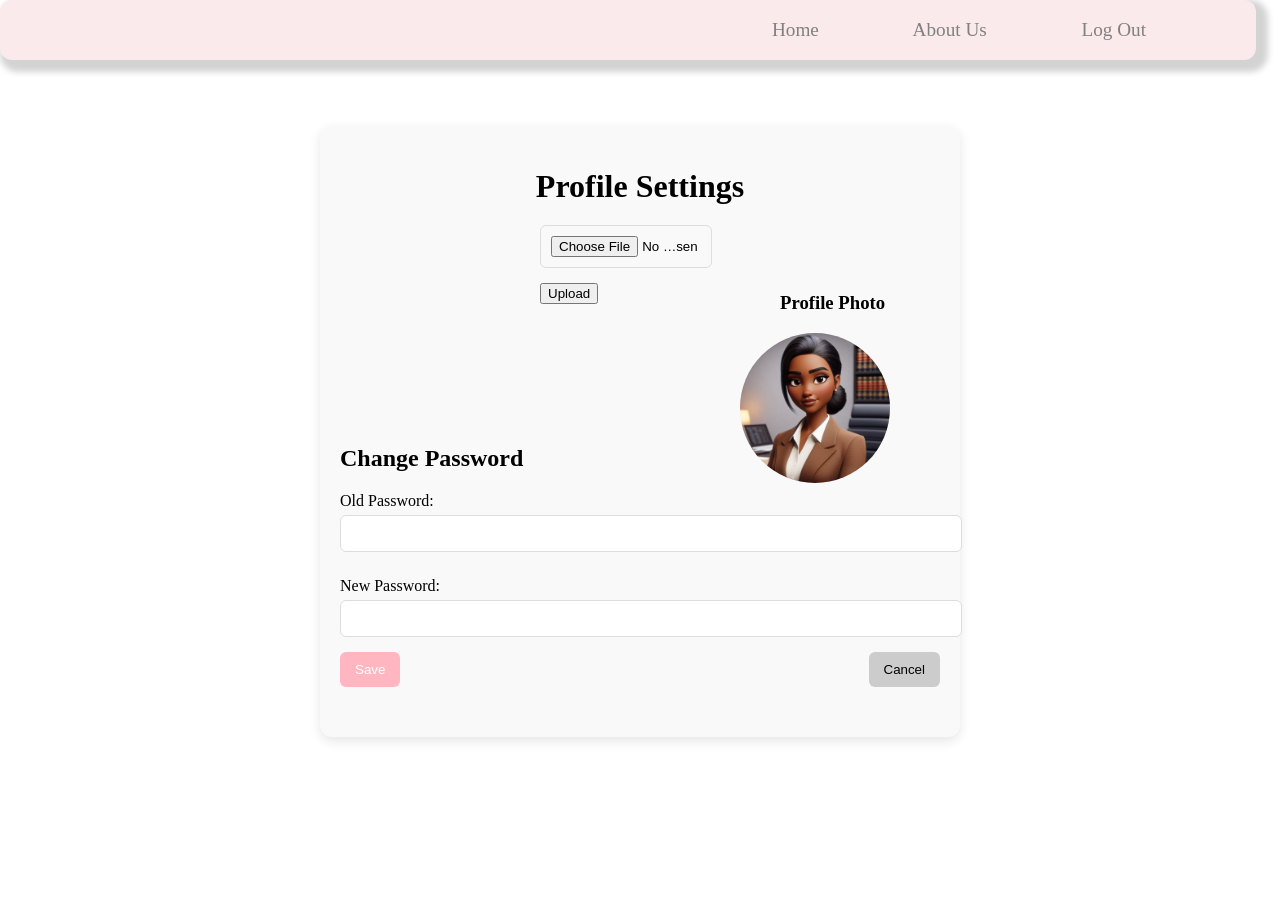
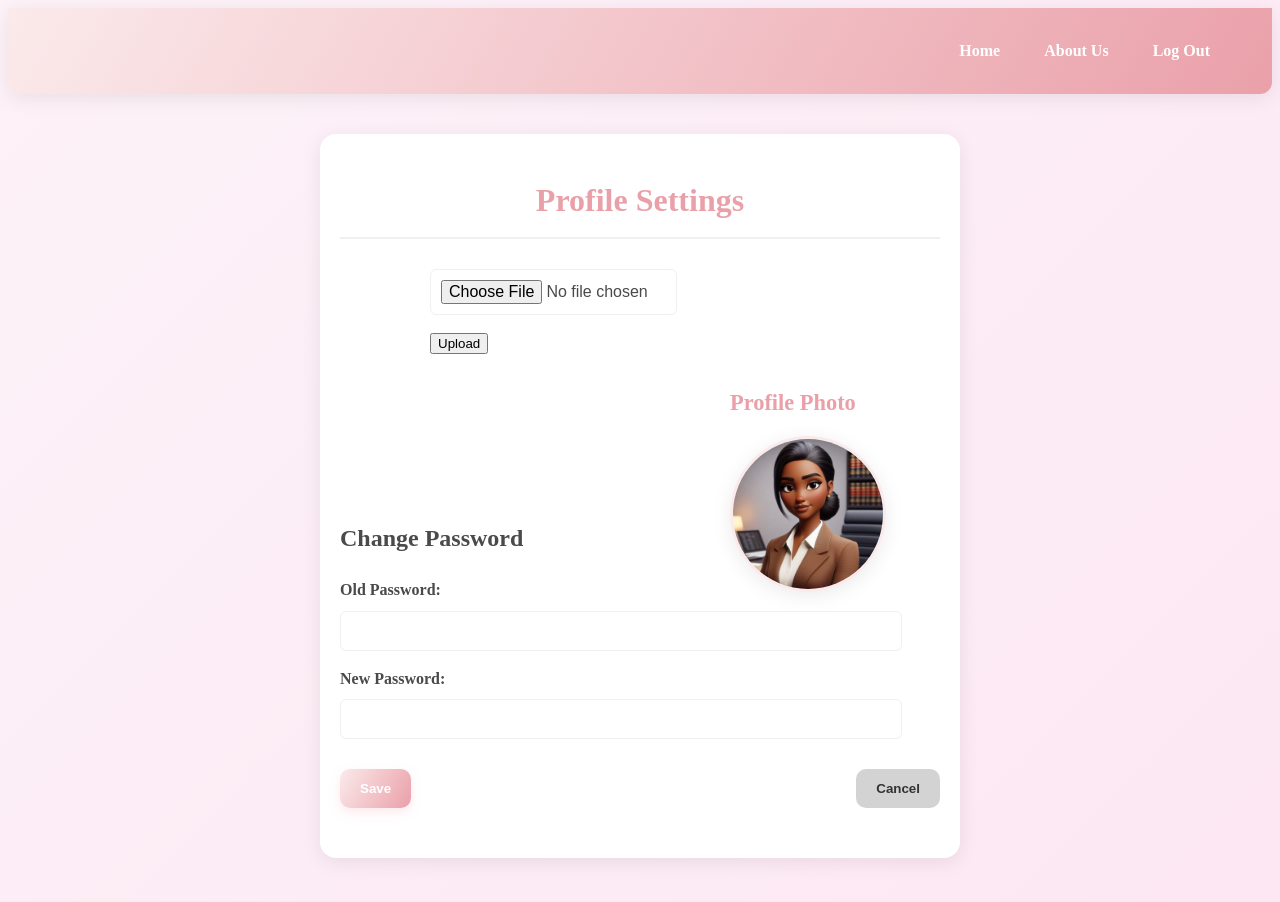
Before and after one commit to Fatimadg11/budget-tracker, a website: page settings.html in a window 1280 px wide. Before the commit the page ends 800 px from the top, so only its background shows below. Drawn offline with Linux system fonts and the light colour scheme.

Commit message:
design 3

```diff
--- a/settings.css
+++ b/settings.css
@@ -1,91 +1,160 @@
-header {
-    padding: 20px;
-    border-radius: 12px;
-    box-shadow: 6px 6px 6px 6px lightgray;
-    margin: auto;
-    margin-bottom: 90px;
-    width: 95%;
-    background: #FBEAEB;
-    color: gray;
-    text-align: right;
-    font-size: larger;
-    position: fixed;
-    top: 0;
-    left: 0;
-    /* height: 60px; */
-    line-height: 20px;
+/* Reuse the exact same theme variables */
+:root {
+    --primary: #FBEAEB;
+    --secondary: #eaa0a9;
+    --light: #f9f9f9;
+    --dark: #4a4a4a;
+    --light-gray: #f0f0f0;
+    --card-shadow: 0 4px 20px rgba(0, 0, 0, 0.08);
+    --smooth-transition: all 0.3s ease;
 }
 
-a {
-    color: gray;
-    font-style: normal;
-    margin-right: 90px;
-    text-decoration: none;
-    text-align: right;
+/* Body */
+body {
+    background: linear-gradient(135deg, #fdf2f8 0%, #fce7f3 100%);
+    color: var(--dark);
+    line-height: 1.6;
+    min-height: 100vh;
+    padding-bottom: 40px;
 }
 
+/* Header (same as index) */
+header {
+    background: linear-gradient(120deg, var(--primary), var(--secondary));
+    padding: 18px 30px;
+    display: flex;
+    justify-content: flex-end;
+    align-items: center;
+    box-shadow: var(--card-shadow);
+    position: sticky;
+    top: 0;
+    z-index: 1000;
+    border-radius: 0 0 12px 12px;
+    height: 50px;
+}
+
+header a {
+    text-decoration: none;
+    color: white;
+    font-weight: 600;
+    margin-right: 20px;
+    padding: 8px 12px;
+    border-radius: 6px;
+    transition: var(--smooth-transition);
+}
+
+header a:hover {
+    background: rgba(255, 255, 255, 0.2);
+}
+
+/* Settings container styled like index cards */
 .settings-container {
     max-width: 600px;
     margin: 40px auto;
-    margin-top: 10%;
+    /* offset for fixed header */
     padding: 20px;
-    background: #f9f9f9;
-    border-radius: 12px;
-    box-shadow: 0px 4px 12px rgba(0, 0, 0, 0.1);
+    background: white;
+    border-radius: 16px;
+    box-shadow: var(--card-shadow);
+    animation: fadeIn 0.5s ease-out;
 }
 
+/* Titles */
 .settings-container h1 {
     text-align: center;
-    margin-bottom: 20px;
+    font-size: 2rem;
+    margin-bottom: 30px;
+    color: var(--secondary);
+    font-weight: 700;
+    border-bottom: 2px solid var(--light-gray);
+    padding-bottom: 10px;
 }
 
+.settings-container h3 {
+    margin-top: 30px;
+    margin-bottom: 15px;
+    font-size: 1.4rem;
+    color: var(--secondary);
+}
+
+/* Sections */
 .settings-container section {
     margin-bottom: 30px;
 }
 
+/* Labels & Inputs */
 .settings-container label {
     display: block;
-    margin: 10px 0 5px;
+    font-weight: 600;
+    margin-bottom: 8px;
+    color: var(--dark);
 }
 
 .settings-container input {
-    width: 100%;
+    width: 90%;
     padding: 10px;
-    border: 1px solid #ddd;
+    border: 1px solid var(--light-gray);
     border-radius: 6px;
     margin-bottom: 15px;
+    font-size: 16px;
+    transition: var(--smooth-transition);
 }
 
+.settings-container input:focus {
+    border-color: var(--primary);
+    outline: none;
+    box-shadow: 0 0 0 3px rgba(255, 182, 193, 0.2);
+}
+
+/* Buttons (exact same as index) */
 .form-buttons {
     display: flex;
     justify-content: space-between;
+    gap: 10px;
+    margin-top: 15px;
 }
 
 .form-buttons button {
-    padding: 10px 15px;
+    padding: 12px 20px;
     border: none;
-    border-radius: 6px;
+    border-radius: 10px;
     cursor: pointer;
+    font-weight: 600;
+    transition: var(--smooth-transition);
 }
 
 .form-buttons button[type="submit"] {
-    background: lightpink;
+    background: linear-gradient(120deg, var(--primary), var(--secondary));
+    color: white;
+    box-shadow: 0 4px 12px rgba(255, 182, 193, 0.3);
+}
+
+.form-buttons button[type="submit"]:hover {
+    transform: translateY(-2px);
+    box-shadow: 0 6px 20px rgba(255, 182, 193, 0.4);
+}
+
+.form-buttons button[type="button"] {
+    background: lightgray;
+    color: #333;
+}
+
+.form-buttons button[type="button"]:hover {
+    background: gray;
     color: white;
 }
 
-.form-buttons button[type="button"] {
-    background: #ccc;
-}
-
+/* Profile Photos */
 .profile-photo {
-    display: block;
+    display: flex;
     width: 150px;
     height: 150px;
     border-radius: 50%;
     object-fit: cover;
     margin-bottom: 100px;
-    margin-left: 200px;
-
+    margin-left: 300px;
+    border: 3px solid var(--primary);
+    box-shadow: var(--card-shadow);
 }
 
 .profilephoto {
@@ -95,14 +164,29 @@ a {
     object-fit: cover;
     margin-bottom: 10px;
     margin-left: 90px;
+    /* border: 2px solid var(--light-gray); */
+    /* box-shadow: var(--card-shadow); */
+}
+
+/* Animation (same as index) */
+@keyframes fadeIn {
+    from {
+        opacity: 0;
+        transform: translateY(10px);
+    }
+
+    to {
+        opacity: 1;
+        transform: translateY(0);
+    }
 }
 
 .password-settings {
-    margin-top: 70px;
+    margin-top: 100px;
 }
 
 h3 {
-    margin-left: 160%;
+    margin-left: 300px;
     margin-top: -8%;
     height: auto;
     width: 100%;
--- a/settings.html
+++ b/settings.html
@@ -22,7 +22,7 @@
         <h1>Profile Settings</h1>
 
         <!-- Profile Photo Upload -->
-        <section class="profile-photo">
+        <section class="profilephoto">
 
 
             <form id="photoForm">
```
